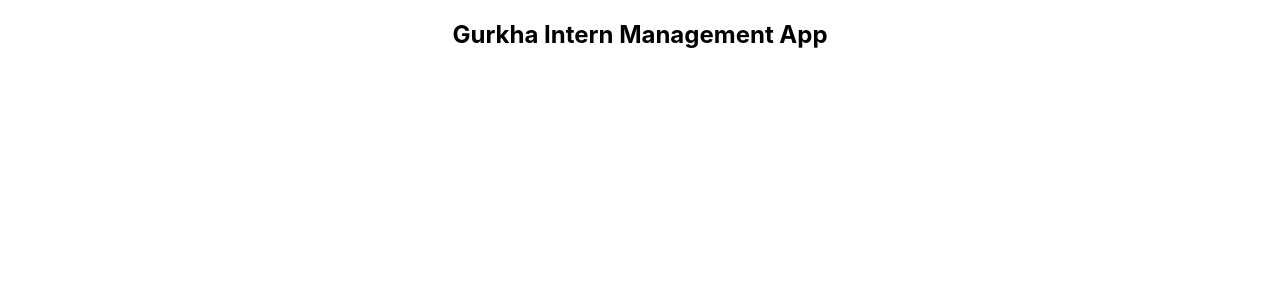
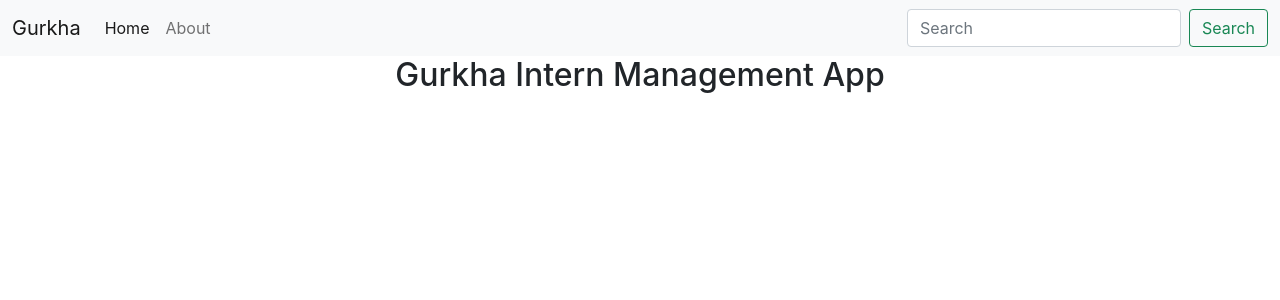
Before and after one commit to jayandrathapachhetri/Gurkha-Intern-Management-App, a React (Create React App) app: page / in a window 1280 px wide. Shown: the top 300 px of the page. Built offline with nearby package versions, Linux system fonts and the light colour scheme.

Commit message:
Navbar Done

```diff
--- a/public/index.html
+++ b/public/index.html
@@ -24,11 +24,17 @@
       work correctly both with client-side routing and a non-root public URL.
       Learn how to configure a non-root public URL by running `npm run build`.
     -->
+
+    <link href="https://cdn.jsdelivr.net/npm/bootstrap@5.1.3/dist/css/bootstrap.min.css" rel="stylesheet" integrity="sha384-1BmE4kWBq78iYhFldvKuhfTAU6auU8tT94WrHftjDbrCEXSU1oBoqyl2QvZ6jIW3" crossorigin="anonymous">
+
     <title>React App</title>
   </head>
   <body>
     <noscript>You need to enable JavaScript to run this app.</noscript>
     <div id="root"></div>
+
+    <script src="https://cdn.jsdelivr.net/npm/@popperjs/core@2.11.8/dist/umd/popper.min.js" integrity="sha384-I7E8VVD/ismYTF4hNIPjVp/Zjvgyol6VFvRkX/vR+Vc4jQkC+hVqc2pM8ODewa9r" crossorigin="anonymous"></script>
+<script src="https://cdn.jsdelivr.net/npm/bootstrap@5.3.0/dist/js/bootstrap.min.js" integrity="sha384-fbbOQedDUMZZ5KreZpsbe1LCZPVmfTnH7ois6mU1QK+m14rQ1l2bGBq41eYeM/fS" crossorigin="anonymous"></script>
     <!--
       This HTML file is a template.
       If you open it directly in the browser, you will see an empty page.
--- a/src/App.js
+++ b/src/App.js
@@ -1,9 +1,10 @@
-import logo from './logo.svg';
 import './App.css';
+import Navbar from './components/Navbar';
 
 function App() {
   return (
     <div className="App">
+      <Navbar/>
       <h2>Gurkha Intern Management App</h2>
     </div>
   );
--- a/src/components/Navbar.js
+++ b/src/components/Navbar.js
@@ -0,0 +1,32 @@
+import React from 'react'
+
+function Navbar() {
+  return (
+    <>
+    <nav className="navbar navbar-expand-lg bg-body-tertiary navbar-light bg-light">
+  <div className="container-fluid">
+    <a className="navbar-brand" href="/">Gurkha</a>
+    <button className="navbar-toggler" type="button" data-bs-toggle="collapse" data-bs-target="/navbarSupportedContent" aria-controls="navbarSupportedContent" aria-expanded="false" aria-label="Toggle navigation">
+      <span className="navbar-toggler-icon"></span>
+    </button>
+    <div className="collapse navbar-collapse" id="navbarSupportedContent">
+      <ul className="navbar-nav me-auto mb-2 mb-lg-0">
+        <li className="nav-item">
+          <a className="nav-link active" aria-current="page" href="/">Home</a>
+        </li>
+        <li className="nav-item">
+          <a className="nav-link" href="/">About</a>
+        </li>
+      </ul>
+      <form className="d-flex" role="search">
+        <input className="form-control me-2" type="search" placeholder="Search" aria-label="Search"/>
+        <button className="btn btn-outline-success" type="submit">Search</button>
+      </form>
+    </div>
+  </div>
+</nav>
+    </>
+  )
+}
+
+export default Navbar
```
